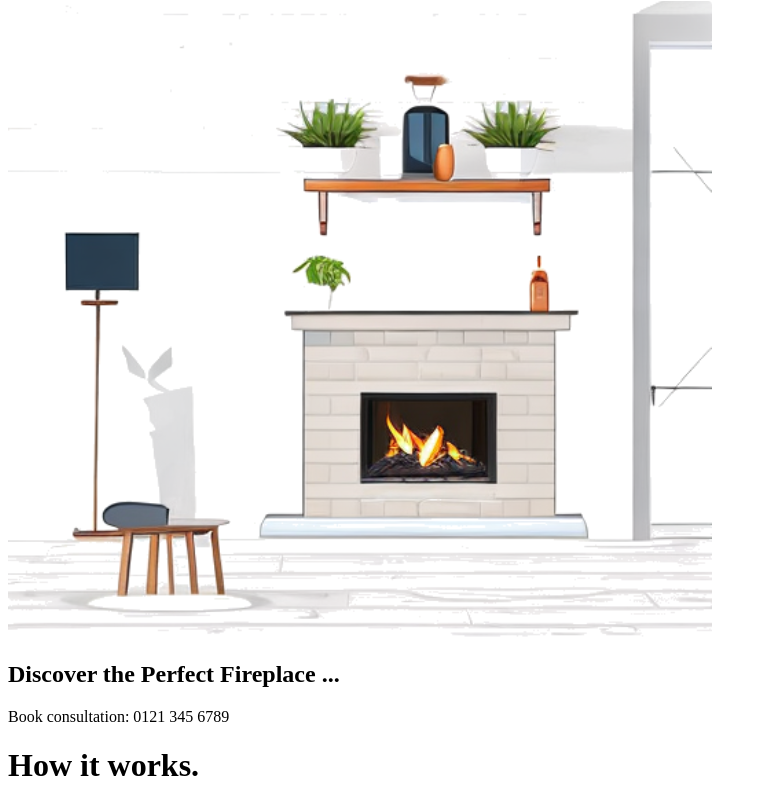
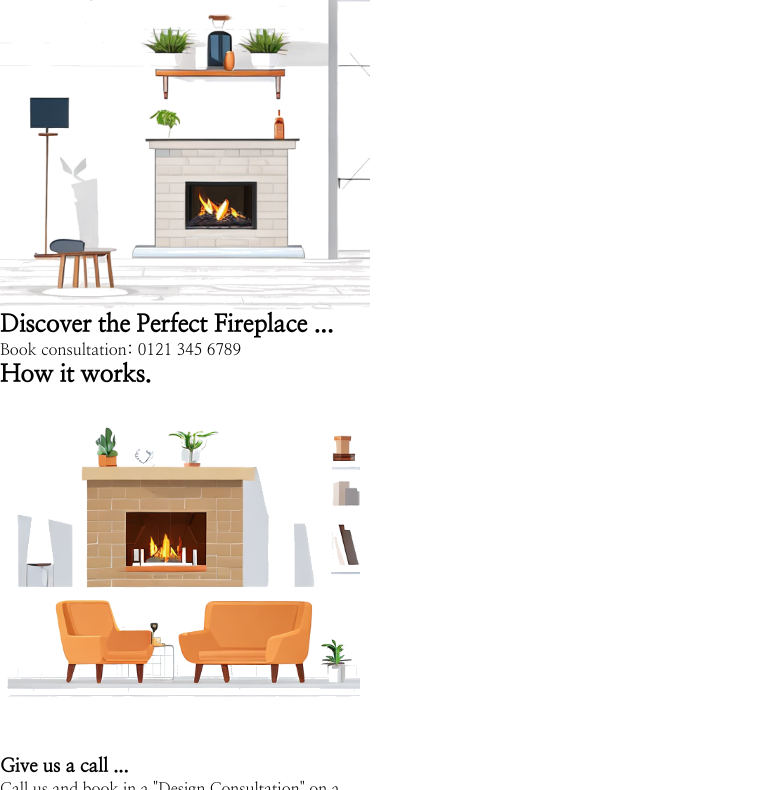
Before and after one commit to SchoolOfCode/bc16-w7d1-workshop-responsive-landing-page-week-7-room-4, a plain HTML site: page index.html in a window 1280 px wide. Shown: the part 50-840 px from the top of the page, without its empty margins (0-775 px from the left). Drawn offline with Linux system fonts and the light colour scheme.

Commit message:
hero section

```diff
--- a/index.html
+++ b/index.html
@@ -5,31 +5,35 @@
     <meta name="viewport" content="width=device-width, initial-scale=1.0">
     <title>Document</title>
     <link rel="stylesheet" href="styles.css">
+    <link rel="preconnect" href="https://fonts.googleapis.com">
+    <link rel="preconnect" href="https://fonts.gstatic.com" crossorigin>
+    <link href="https://fonts.googleapis.com/css2?family=Nanum+Myeongjo&display=swap" rel="stylesheet">
 </head>
 <body>
+    <div class = "container">
     <header class="logo">
         <p>🔥 Fireplace Palace</p>
     </header>
-    <img src="images/hero-mobile.png" alt="Fireplace Image">
+    <img class = "hero-image" src="images/hero-mobile.png" alt="Fireplace Image">
     <section class = 'orange-box'>
         <h1>Discover the Perfect Fireplace ...</h1>
         <p>Book consultation: 0121 345 6789</p>
     </section>
-    <h1>How it works.</h1>
+    <h2>How it works.</h2>
     <section>
         <article>
             <img src="images/how-it-works-1.png" alt="Fireplace with sofas">
-            <h1>Give us a call ...</h1>
+            <h3>Give us a call ...</h3>
             <p>Call us and book in a "Design Consultation" on a date and time to suit you.</p>
         </article>
         <article>
             <img src="images/how-it-works-2.png" alt="Person working">
-            <h1>We come to you ...</h1>
+            <h3>We come to you ...</h3>
             <p>We come to your home to do an assessment of the space and to your style preference.</p>
         </article>
         <article>
             <img src="images/how-it-works-3.png" alt="Person talking">
-            <h1>We recommend ...</h1>
+            <h3>We recommend ...</h3>
             <p>We send you a bespoke set of fireplace recommendations.</p>
         </article>
     </section>
@@ -39,5 +43,6 @@
         <p>© Fireplace Palace</p>
         <a href="">info@firepalace.co.uk</a>
     </footer>
+</div>
 </body>
 </html>
--- a/styles.css
+++ b/styles.css
@@ -0,0 +1,52 @@
+html {
+    box-sizing: border-box;
+    font-size: 16px;
+}
+
+*,
+*:before,
+*:after {
+    box-sizing: inherit;
+}
+
+body,
+h1,
+h2,
+h3,
+h4,
+h5,
+h6,
+p,
+ol,
+ul {
+    margin: 0;
+    padding: 0;
+    font-family: "Nanum Myeongjo", serif;
+}
+
+ol,
+ul {
+    list-style: none;
+}
+
+img {
+    max-width: 100%;
+    height: auto;
+}
+
+
+
+.container {
+    display: grid;
+    grid-template-columns: 1fr;
+    max-width: 370px;
+}
+
+.logo {
+    font-size: 1.25em;
+    font-weight: bolder;
+}
+
+.hero-image {
+    width: 100%;
+}
```
